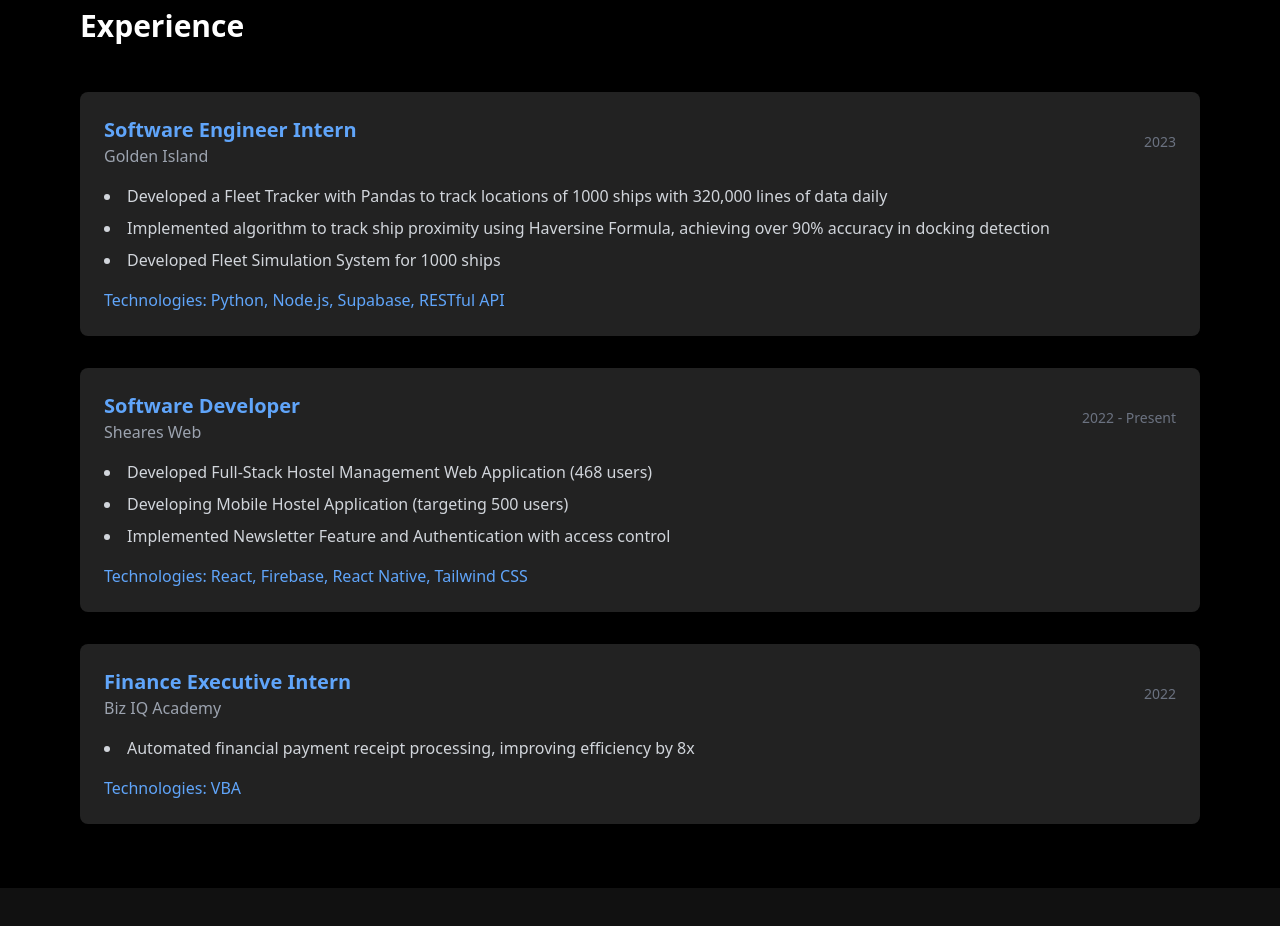
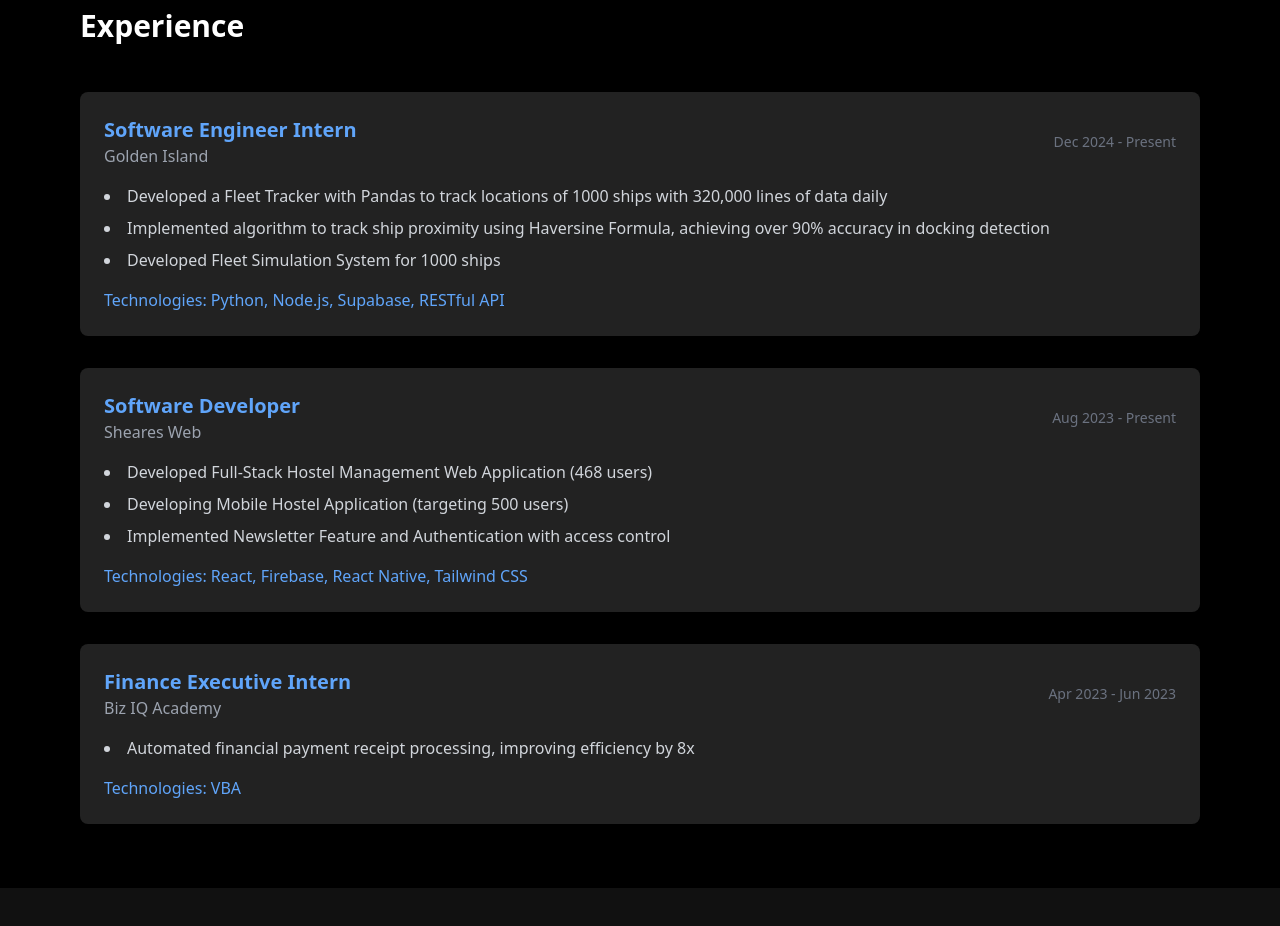
Before and after one commit to darrny/DarrnyPortfolio, a React (Vite) app: page / in a window 1280 px wide. Shown: the part 1320-2246 px from the top of the page. Built offline with nearby package versions, Linux system fonts and the light colour scheme.

Commit message:
Updated experiences

```diff
--- a/index.html
+++ b/index.html
@@ -3,10 +3,8 @@
 
 <head>
   <meta charset="UTF-8" />
-  <!-- Update the favicon link -->
   <link rel="icon" type="image/svg+xml" href="/logo.svg" />
   <meta name="viewport" content="width=device-width, initial-scale=1.0" />
-  <!-- Update the title -->
   <title>Darrny</title>
 </head>
 
--- a/src/components/Portfolio.jsx
+++ b/src/components/Portfolio.jsx
@@ -287,7 +287,7 @@
                             {
                                 role: "Software Engineer Intern",
                                 company: "Golden Island",
-                                period: "2023",
+                                period: "Dec 2024 - Present",
                                 description: [
                                     "Developed a Fleet Tracker with Pandas to track locations of 1000 ships with 320,000 lines of data daily",
                                     "Implemented algorithm to track ship proximity using Haversine Formula, achieving over 90% accuracy in docking detection",
@@ -298,7 +298,7 @@
                             {
                                 role: "Software Developer",
                                 company: "Sheares Web",
-                                period: "2022 - Present",
+                                period: "Aug 2023 - Present",
                                 description: [
                                     "Developed Full-Stack Hostel Management Web Application (468 users)",
                                     "Developing Mobile Hostel Application (targeting 500 users)",
@@ -309,7 +309,7 @@
                             {
                                 role: "Finance Executive Intern",
                                 company: "Biz IQ Academy",
-                                period: "2022",
+                                period: "Apr 2023 - Jun 2023",
                                 description: [
                                     "Automated financial payment receipt processing, improving efficiency by 8x"
                                 ],
```
